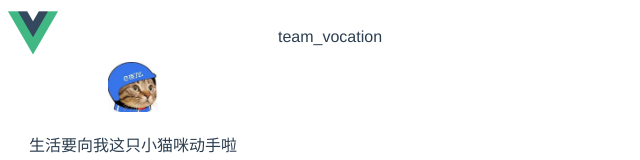
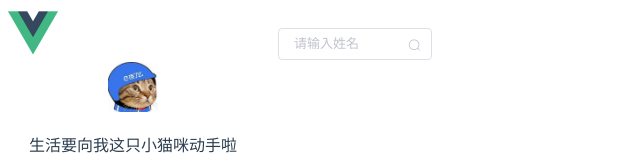
Before and after one commit to liangxh0523/worktime, a Vue app in the folder worktime/: page /#/team_vocation in a window 1280 px wide. Shown: the top 160 px of the page, without its empty margins (0-640 px from the left). Built offline with nearby package versions, Linux system fonts and the light colour scheme; the HTML template or start-up script is replaced by a standard one.

Commit message:
teamvocation--搜索姓名

```diff
--- a/worktime/src/components/team/team_vocation.vue
+++ b/worktime/src/components/team/team_vocation.vue
@@ -1,12 +1,42 @@
 <template lang="html">
     <div class="">
-        team_vocation
+        <el-row :gutter="10">
+            <el-col :span="4">
+                <div class="">
+                    <el-input
+                        placeholder="请输入姓名"
+                        suffix-icon="el-icon-search"
+                        size="small"
+                        v-model="userName"
+                        @change="handleNameChange">
+                    </el-input>
+                </div>
+            </el-col>
+            <el-col :span="17">
+                <div class="">
+                </div>
+            </el-col>
+            <el-col :span="3">
+                <div class="">
+                </div>
+            </el-col>
+        </el-row>
     </div>
 
 </template>
 
 <script>
 export default {
+    data() {
+        return {
+            userName: '',
+        }
+    },
+    methods: {
+        handleNameChange() {
+            console.log("搜索姓名");
+        }
+    }
 }
 </script>
 
```
